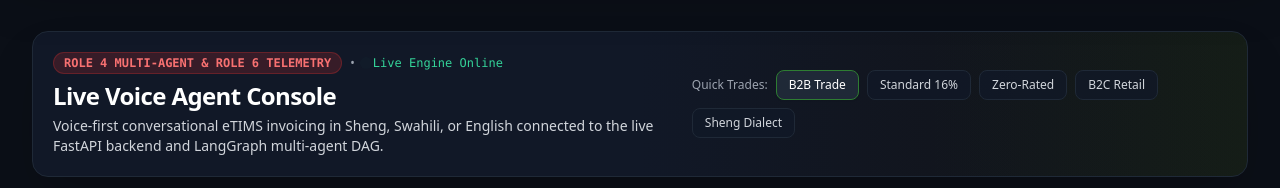
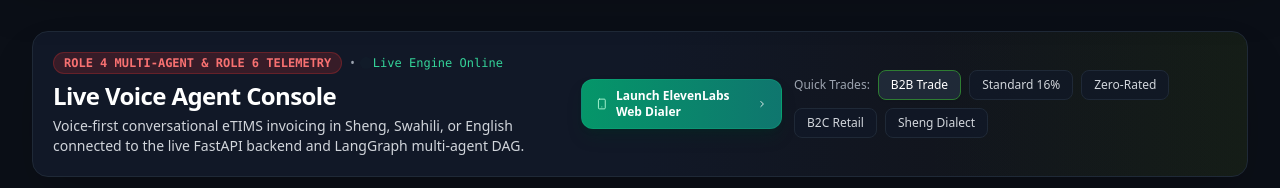
Before and after one commit to brian-mwirigi/jibu-tax, a React (Vite) app in the folder frontend/: page / in a window 1280 px wide. Shown: the part 207-395 px from the top of the page. Built offline with nearby package versions, Linux system fonts and the light colour scheme; no server answers.

Commit message:
feat(ui): add direct ElevenLabs Web Dialer launcher to Voice Console

```diff
--- a/frontend/src/components/VoiceSimulator.jsx
+++ b/frontend/src/components/VoiceSimulator.jsx
@@ -412,7 +412,19 @@
             </p>
           </div>
 
-          {/* Preset Buttons Bar */}
+          {/* Preset Buttons & ElevenLabs Web Dialer Launch Bar */}
+          <div className="flex flex-col sm:flex-row items-start sm:items-center gap-3">
+            <a
+              href="https://elevenlabs.io/app/talk-to?agent_id=agent_7801m159xhyyfv4vzqxebshchsp7&branch_id=agtbrch_2301m159xjjpfcqvyehfzy2q08sm"
+              target="_blank"
+              rel="noopener noreferrer"
+              className="flex items-center gap-2 px-3.5 py-2 rounded-xl bg-gradient-to-r from-emerald-600 to-teal-700 hover:from-emerald-500 hover:to-teal-600 text-white font-bold text-xs shadow-lg shadow-emerald-950/40 border border-emerald-500/30 transition-all group"
+            >
+              <Smartphone className="w-4 h-4 text-emerald-200 group-hover:scale-110 transition-transform" />
+              <span>Launch ElevenLabs Web Dialer</span>
+              <ChevronRight className="w-3.5 h-3.5" />
+            </a>
+
             <div className="flex flex-wrap items-center gap-2">
               <span className="text-xs text-gray-400 font-medium hidden sm:inline">Quick Trades:</span>
               {PRESET_SPEECHES.map((preset) => (
@@ -428,6 +440,7 @@
                   {preset.tag}
                 </button>
               ))}
+            </div>
           </div>
         </div>
       </div>
```
Lines whose indentation alone changed are shown as unchanged.
